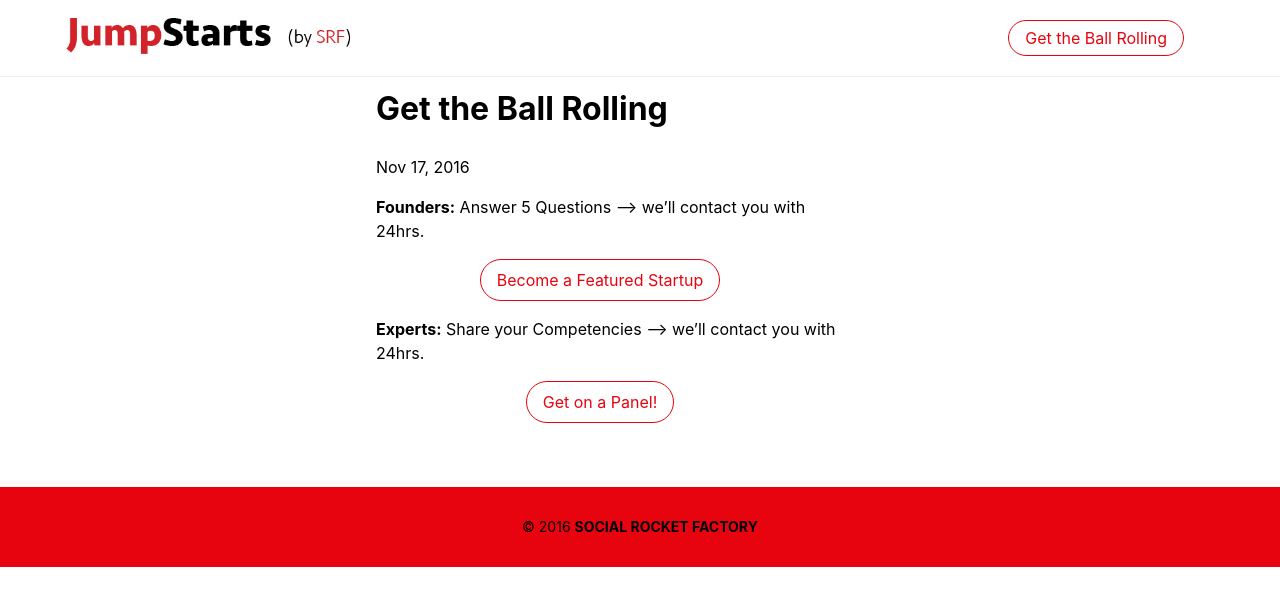
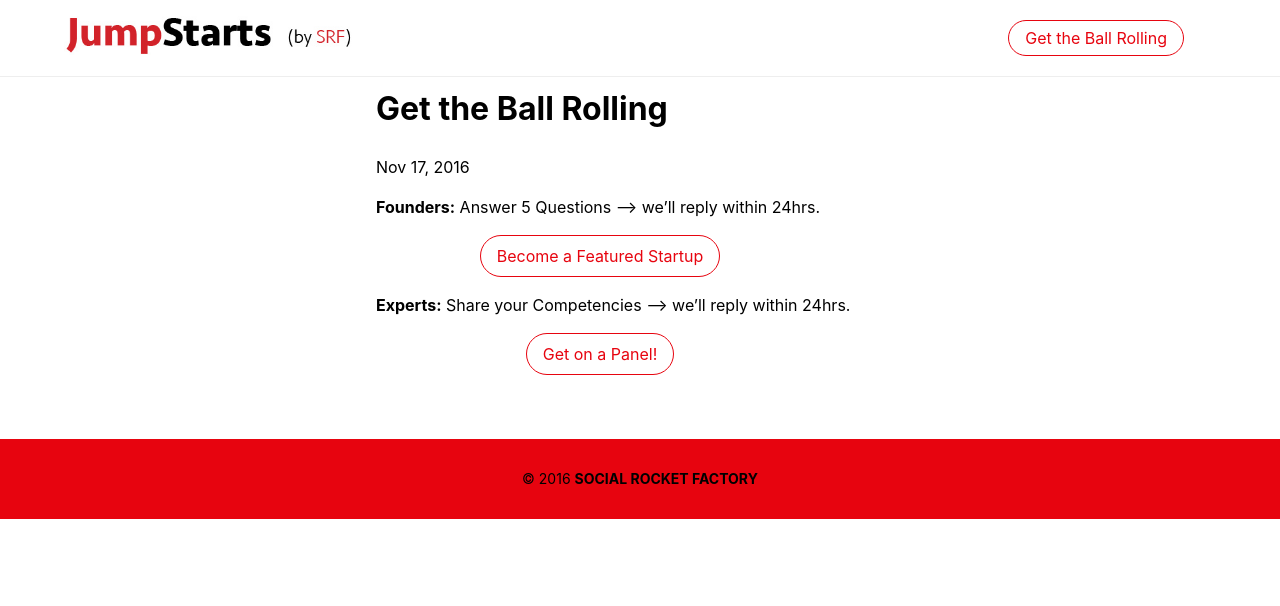
Before and after one commit to aaronergreen/jumpstarts, a Jekyll site: the page built from _about/contact.md, in a window 1280 px wide. Shown: the top 606 px of the page. Built offline with Jekyll 4.4.1, drawn with Linux system fonts in a browser that asks for light colours.

Commit message:
adjusted within in contact

```diff
--- a/_about/contact.md
+++ b/_about/contact.md
@@ -4,13 +4,13 @@
 nav_white: true
 order: 6
 ---
-**Founders:** Answer 5 Questions ---> we'll contact you with 24hrs.
+**Founders:** Answer 5 Questions ---> we'll reply within 24hrs.
 
 <div class="tc">
 <a href="https://aaron327.typeform.com/to/emQXTy"  target="_blank" class="link bg-white dark-red br-pill ba ph3 pv2 dib mr4">Become a Featured Startup</a>
 </div>
 
-**Experts:** Share your Competencies ---> we'll contact you with 24hrs.
+**Experts:** Share your Competencies ---> we'll reply within 24hrs.
 
 
 <div class="tc">
```
